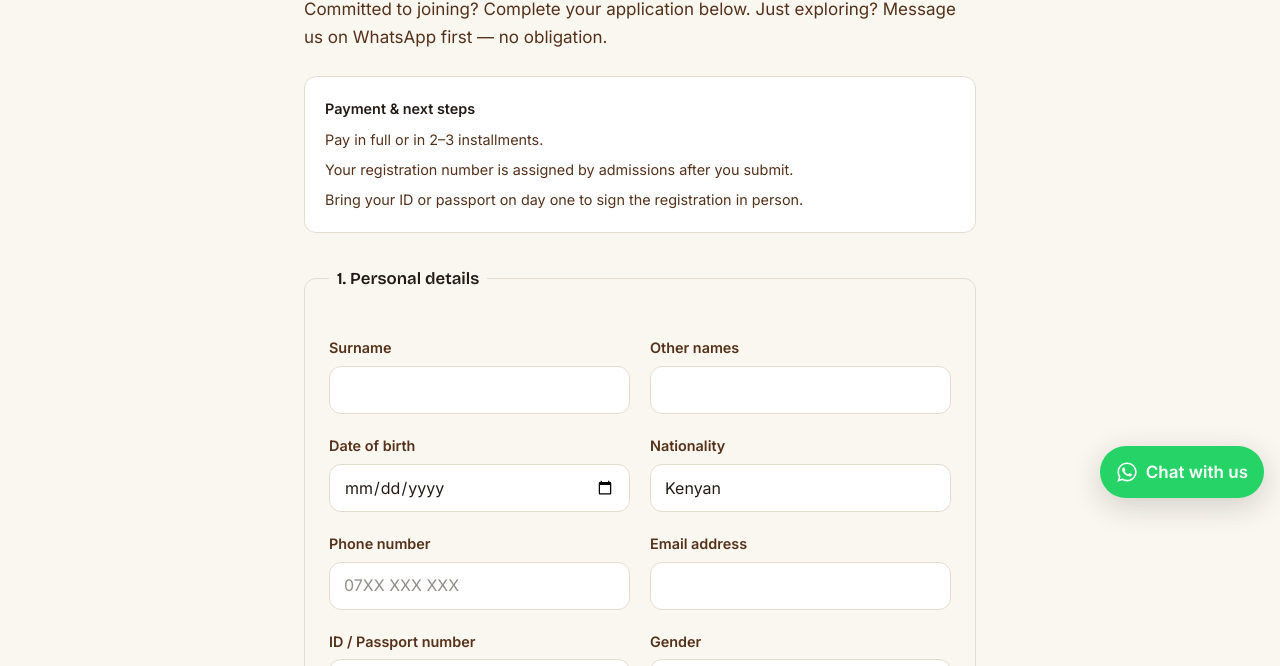
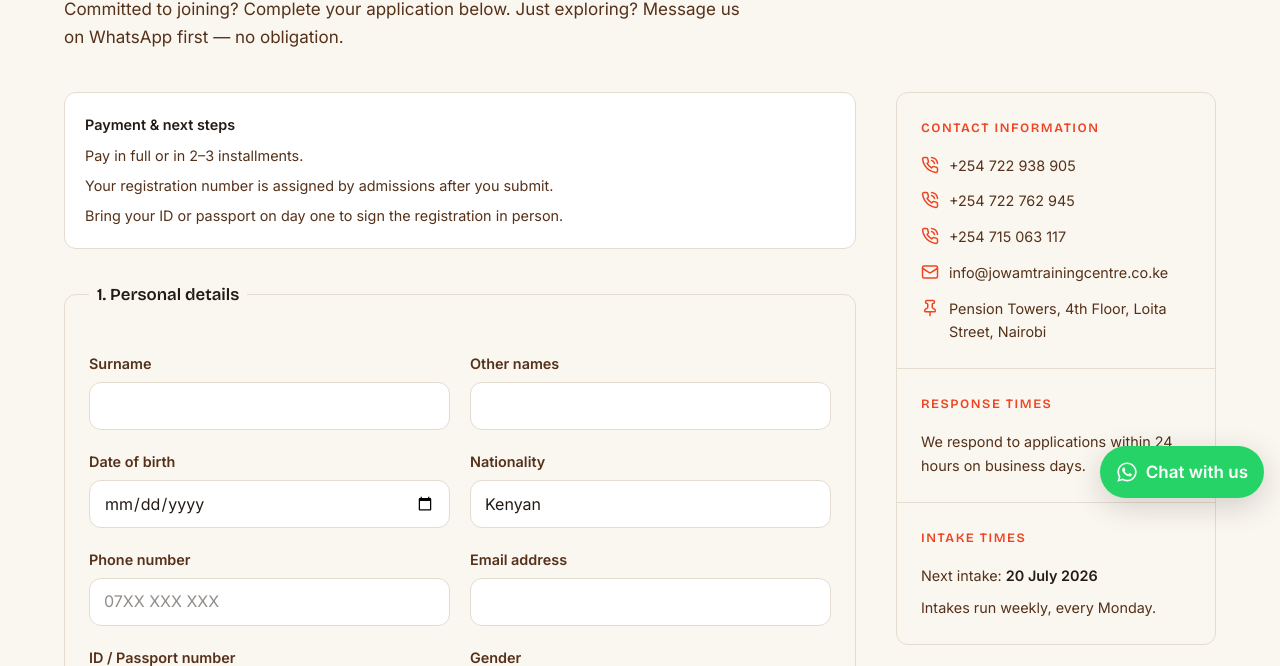
Before and after one commit to rodgersBRY/jowam-training-centre, a Next.js app: page /apply-now in a window 1280 px wide. Shown: the part 286-952 px from the top of the page. Built offline with nearby package versions, Linux system fonts and the light colour scheme; no server answers.

Commit message:
FEAT: add sticky info panel to the apply page

```diff
--- a/app/apply-now/page.tsx
+++ b/app/apply-now/page.tsx
@@ -4,6 +4,7 @@ import { site } from "@/lib/data/site";
 import { Container } from "@/components/ui/Container";
 import { SectionHeading } from "@/components/ui/SectionHeading";
 import { RegistrationForm } from "@/components/apply/RegistrationForm";
+import { ApplyInfoPanel } from "@/components/apply/ApplyInfoPanel";
 import { WhatsAppButton } from "@/components/interactive/WhatsAppButton";
 
 export const metadata: Metadata = pageMetadata({
@@ -24,26 +25,28 @@ export default async function ApplyNowPage({
   return (
     <>
       <section className="section-y bg-paper">
-        <Container className="max-w-180">
+        <Container className="max-w-300">
           <SectionHeading
             eyebrow="Registration"
             title="Apply to Jowam"
             lead="Committed to joining? Complete your application below. Just exploring? Message us on WhatsApp first — no obligation."
           />
 
-          <div className="mt-6 rounded-card border border-line bg-white p-5 text-[0.9rem] text-brand-brown">
+          <div className="mt-10 grid gap-10 items-start lg:grid-cols-[1fr_320px]">
+            <div>
+              <div className="rounded-card border border-line bg-white p-5 text-[0.9rem] text-brand-brown">
                 <p className="font-semibold text-roast">
                   Payment &amp; next steps
                 </p>
                 <ul className="mt-2 space-y-1.5">
                   <li>Pay in full or in 2–3 installments.</li>
                   <li>
-                Your registration number is assigned by admissions after you
-                submit.
+                    Your registration number is assigned by admissions after
+                    you submit.
                   </li>
                   <li>
-                Bring your ID or passport on day one to sign the registration in
-                person.
+                    Bring your ID or passport on day one to sign the
+                    registration in person.
                   </li>
                 </ul>
               </div>
@@ -53,6 +56,12 @@ export default async function ApplyNowPage({
                   defaultCourse={course}
                   defaultFormat={defaultFormat}
                 />
+              </div>
+            </div>
+
+            <div className="lg:sticky lg:top-20">
+              <ApplyInfoPanel />
+            </div>
           </div>
 
           <p className="mt-8 text-center text-[0.85rem] text-brand-brown/70">
--- /dev/null
+++ b/components/apply/ApplyInfoPanel.tsx
@@ -0,0 +1,62 @@
+import { site, nextIntake } from "@/lib/data/site";
+import { Card } from "@/components/ui/Card";
+import { PhoneIcon, MailIcon, AddressIcon } from "@/components/ui/icons";
+
+const heading = "text-[0.8rem] font-semibold uppercase tracking-[0.12em] text-brand-orange";
+const row = "flex items-start gap-2.5 text-[0.9rem] text-brand-brown";
+const iconWrap = "mt-0.5 shrink-0 text-brand-orange";
+
+/**
+ * Sidebar reference panel for the Apply page: contact details, response-time
+ * expectations, and the next intake date. Sits alongside RegistrationForm.
+ */
+export function ApplyInfoPanel() {
+  return (
+    <Card className="divide-y divide-line">
+      <section className="p-5 md:p-6">
+        <h3 className={heading}>Contact Information</h3>
+        <div className="mt-4 space-y-3">
+          {site.contact.phones.map((p) => (
+            <p key={p.raw} className={row}>
+              <PhoneIcon className={iconWrap} size={18} />
+              <a href={`tel:+${p.raw}`} className="hover:text-roast">
+                {p.display}
+              </a>
+            </p>
+          ))}
+          <p className={row}>
+            <MailIcon className={iconWrap} size={18} />
+            <a
+              href={`mailto:${site.contact.email}`}
+              className="hover:text-roast break-all"
+            >
+              {site.contact.email}
+            </a>
+          </p>
+          <p className={row}>
+            <AddressIcon className={iconWrap} size={18} />
+            <span>{site.address.full}</span>
+          </p>
+        </div>
+      </section>
+
+      <section className="p-5 md:p-6">
+        <h3 className={heading}>Response Times</h3>
+        <p className="mt-4 text-[0.9rem] text-brand-brown">
+          We respond to applications within 24 hours on business days.
+        </p>
+      </section>
+
+      <section className="p-5 md:p-6">
+        <h3 className={heading}>Intake Times</h3>
+        <p className="mt-4 text-[0.9rem] text-brand-brown">
+          Next intake:{" "}
+          <span className="font-semibold text-roast">{nextIntake}</span>
+        </p>
+        <p className="mt-2 text-[0.9rem] text-brand-brown">
+          Intakes run weekly, every Monday.
+        </p>
+      </section>
+    </Card>
+  );
+}
```
Lines whose indentation alone changed are shown as unchanged.
